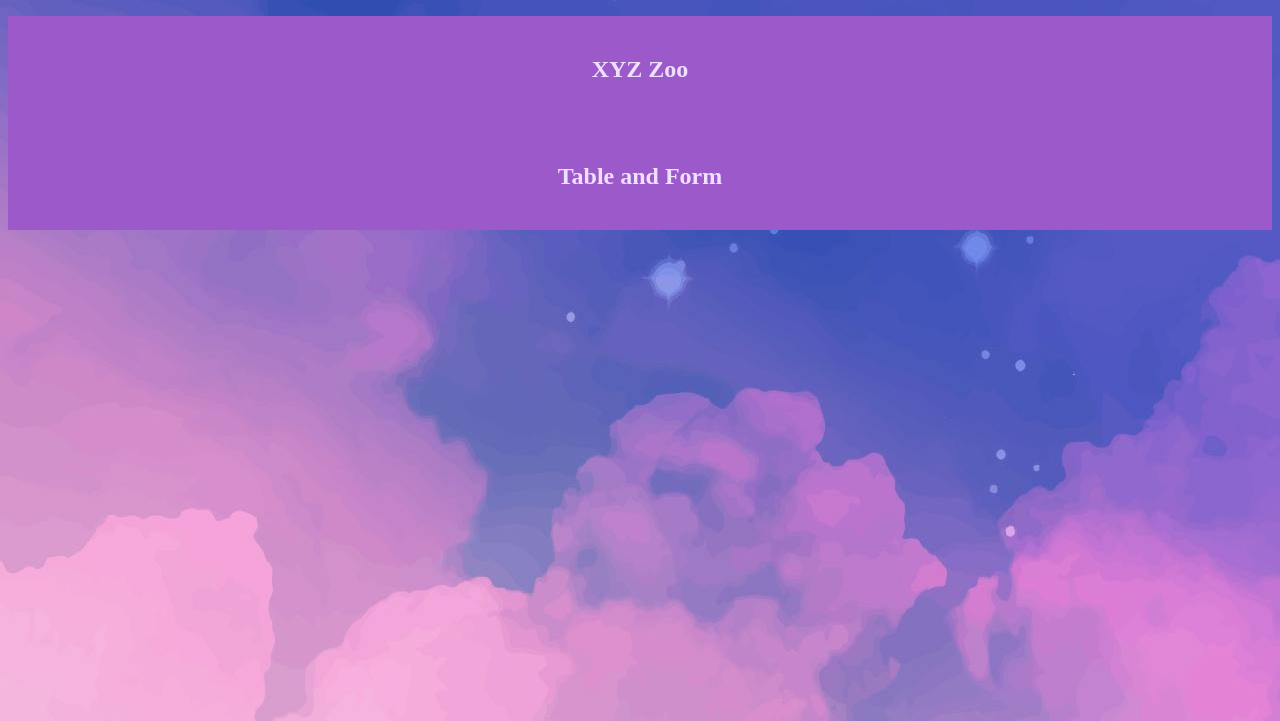
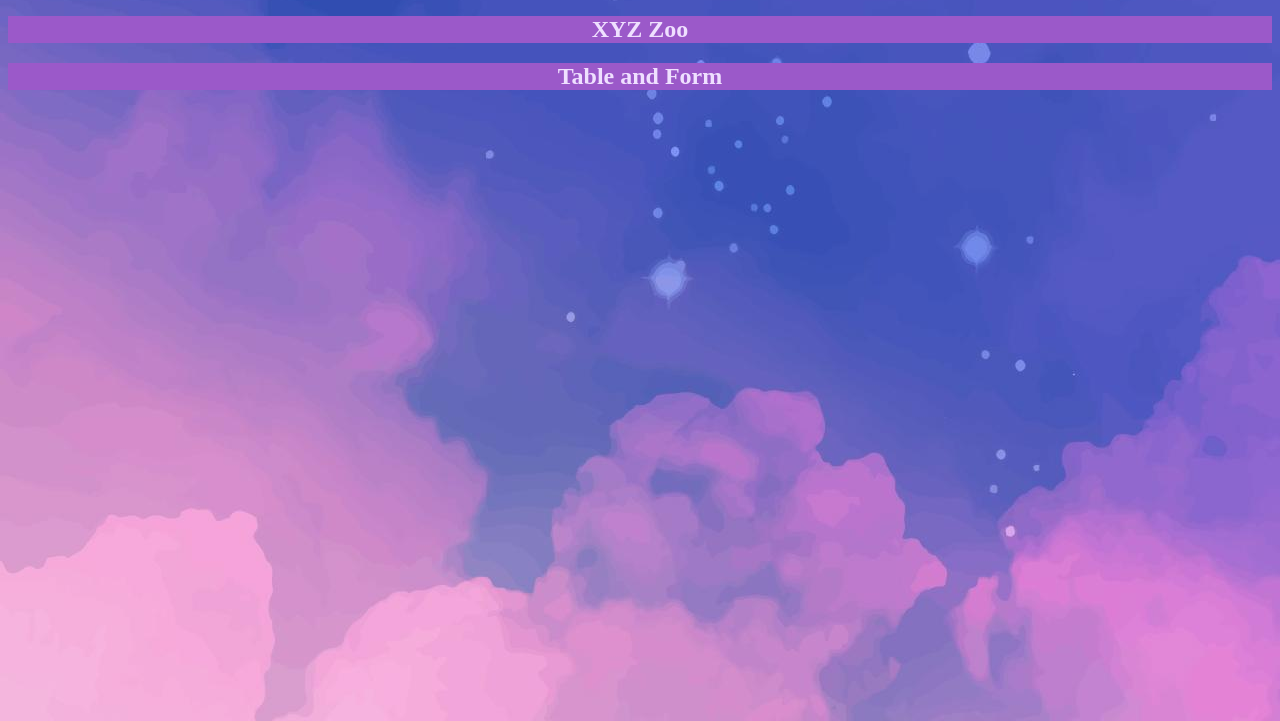
Before and after one commit to Regirere/Basic-Coding, a plain HTML site: page index.html in a window 1280 px wide. Shown: the part 79-800 px from the top of the page. Drawn offline with Linux system fonts and the light colour scheme.

Commit message:
Update style.css

```diff
--- a/css/style.css
+++ b/css/style.css
@@ -28,11 +28,11 @@ body {
 }
 
 .one {
-    padding: 20px;
+    margin-bottom: 20px;
     background-color: #9b59c9;
 }
 
 .two {
-    padding: 20px;
+    margin-bottom: 20px;
     background-color: #9b59c9;
 }
```
